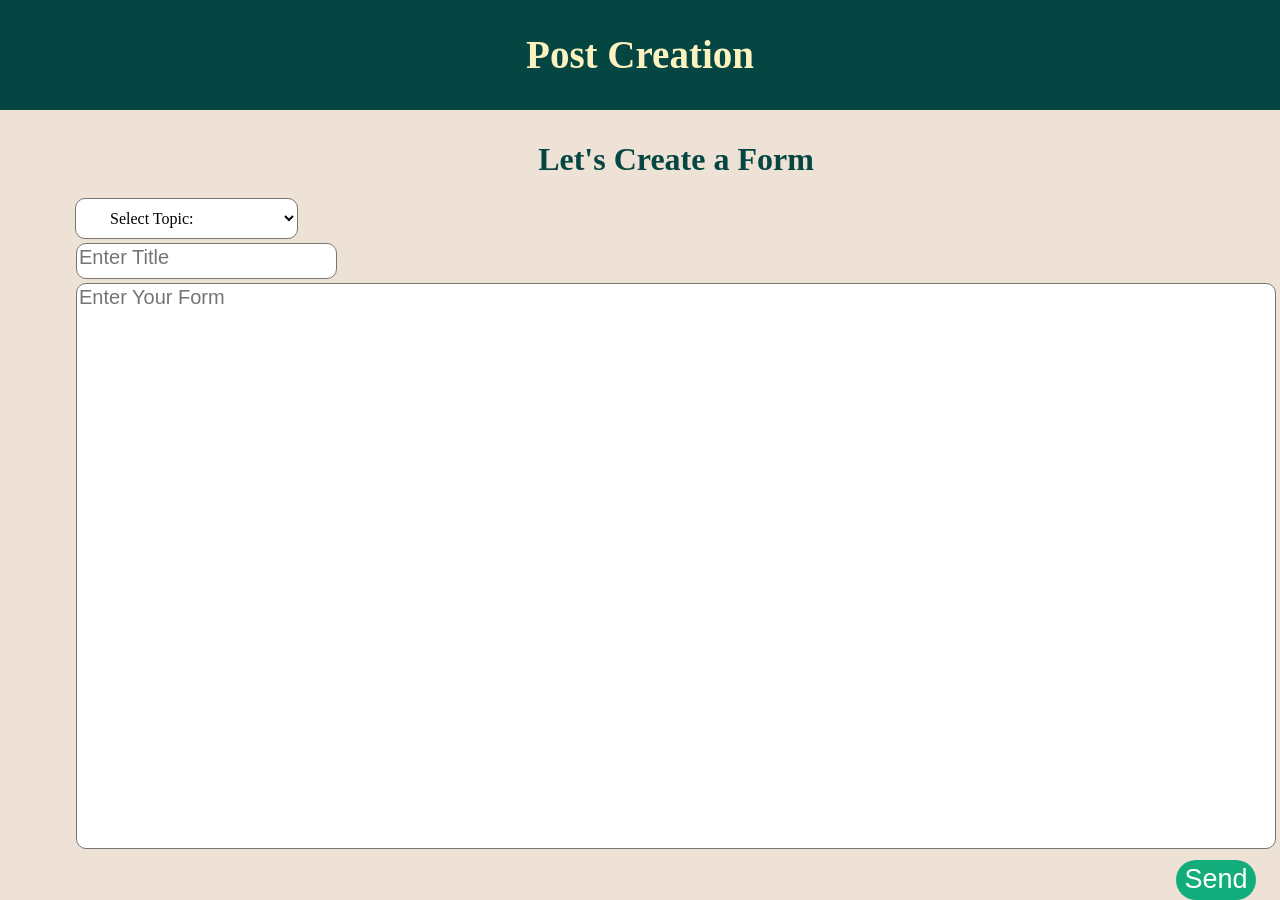
After one commit to MehmetCanOzkuzukiran/Form-Site, a PHP site: page /html/postCreation.html in a window 1280 px wide. The commit adds this page. Run offline with PHP 8.4, Linux system fonts and the light colour scheme.

Commit message:
eksik sayfalar eklendi

```diff
--- /dev/null
+++ b/css/postCreatin.css
@@ -0,0 +1,91 @@
+body {
+    margin: 0px;
+    padding: 0px;
+    background-color: #eee1d5;
+}
+
+textarea {
+    resize: none;
+    outline: none;
+
+}
+
+select {
+    outline: none;
+}
+
+.main-nav {
+    background-color: #064642;
+    color: #fbf2c0;
+    font-size: 26px;
+    display: flex;
+    align-items: center;
+    justify-content: center;
+    font-weight: normal;
+}
+.home-nav {
+    color: #fbf2c0;
+    text-decoration: none;
+}
+.center-container h1{
+    text-align: center;
+    color: #064642;
+}
+
+
+.center-container {
+    width: 1200px;
+    height: 700px;
+    background-color: #eee1d5;
+    position: absolute;
+    left: 45%;
+    top: 40%;
+    margin-left: -500px;
+    margin-top: -200px;
+
+}
+
+.select-topic-container {
+    margin-top: -2px;
+    position: relative;
+    margin-left: -1px;
+    margin-bottom: 4px;
+}
+
+.select-topic {
+    background-color: white;
+    font-size: 20px;
+    padding: 10px 30px;
+    width:  18.6%;
+    border-radius: 10px;
+    font-size: 16px;
+    font-family: 'Times New Roman', Times, serif;
+}
+
+.post-text {
+    width: 1194px;
+    height: 560px;
+    font-size: 20px;
+    font-family: Arial, Helvetica, sans-serif;
+    border-radius: 10px;
+}
+.header{
+    width: 30;
+    height: 30px;
+    font-size: 20px;
+    font-family: Arial, Helvetica, sans-serif;
+    border-radius: 10px;
+}
+
+.send-btn {
+    width: 80px;
+    height: 40px;
+    font-size: 27px;
+    margin-top: 7px;
+    background-color: #12ad7a;
+    color: #ffffff;
+    border: none;
+    border-radius: 100px;
+    margin-left: 1100px;
+    cursor: pointer;
+}
--- a/html/login.html
+++ b/html/login.html
@@ -27,7 +27,7 @@
           </div>
         </form>
         <div class="buttons">
-          <a href="../other/signup.html">
+          <a href="../html/signup.html">
             <button class="signUp button">Sign Up</button>
             </a>
         </div>
--- /dev/null
+++ b/html/postCreation.html
@@ -0,0 +1,46 @@
+<!DOCTYPE html>
+<html lang="en">
+
+<head>
+    <meta charset="UTF-8">
+    <meta name="viewport" content="width=device-width, initial-scale=1.0">
+    <title>Post Creation Page</title>
+    <link rel="stylesheet" type="text/css" href="../css/postCreatin.css">
+</head>
+
+<body>
+    <nav class="main-nav">
+        <a class="home-nav" href="/home.html">
+          <h2  class="brand">Post Creation</h2>
+        </a>
+      </nav>
+    <div class="center-container">
+        <div class="text-container">
+            <h1>Let's Create a Form</h1>
+            <div class="select-topic-container">
+                <select class="select-topic" name="topics">
+                    <option value="0">Select Topic:</option>
+                    <optgroup label="Technology">
+                        <option value="computer">Computer</option>
+                        <option value="saab">Mobile phone</option>
+                    </optgroup>
+                    <optgroup label="Care">
+                        <option value="Health Care">Health Care</option>
+                        <option value="Make-up">Make-up</option>
+                    </optgroup>
+                </select>
+            </div>
+            <div class="topic-header">
+                <textarea class="header" placeholder="Enter Title"></textarea>
+            </div>
+            <div class="text">
+                <textarea class="post-text" cols="30" rows="10" placeholder="Enter Your Form"></textarea>
+            </div>
+
+        </div>
+        <button onclick="//Back-end'e istek aticak" class="send-btn">Send</button>
+    </div>
+
+</body>
+
+</html>
```
Also changed, not shown: Home.html (+22 -10 lines), css/home.css (+51 -2 lines).
